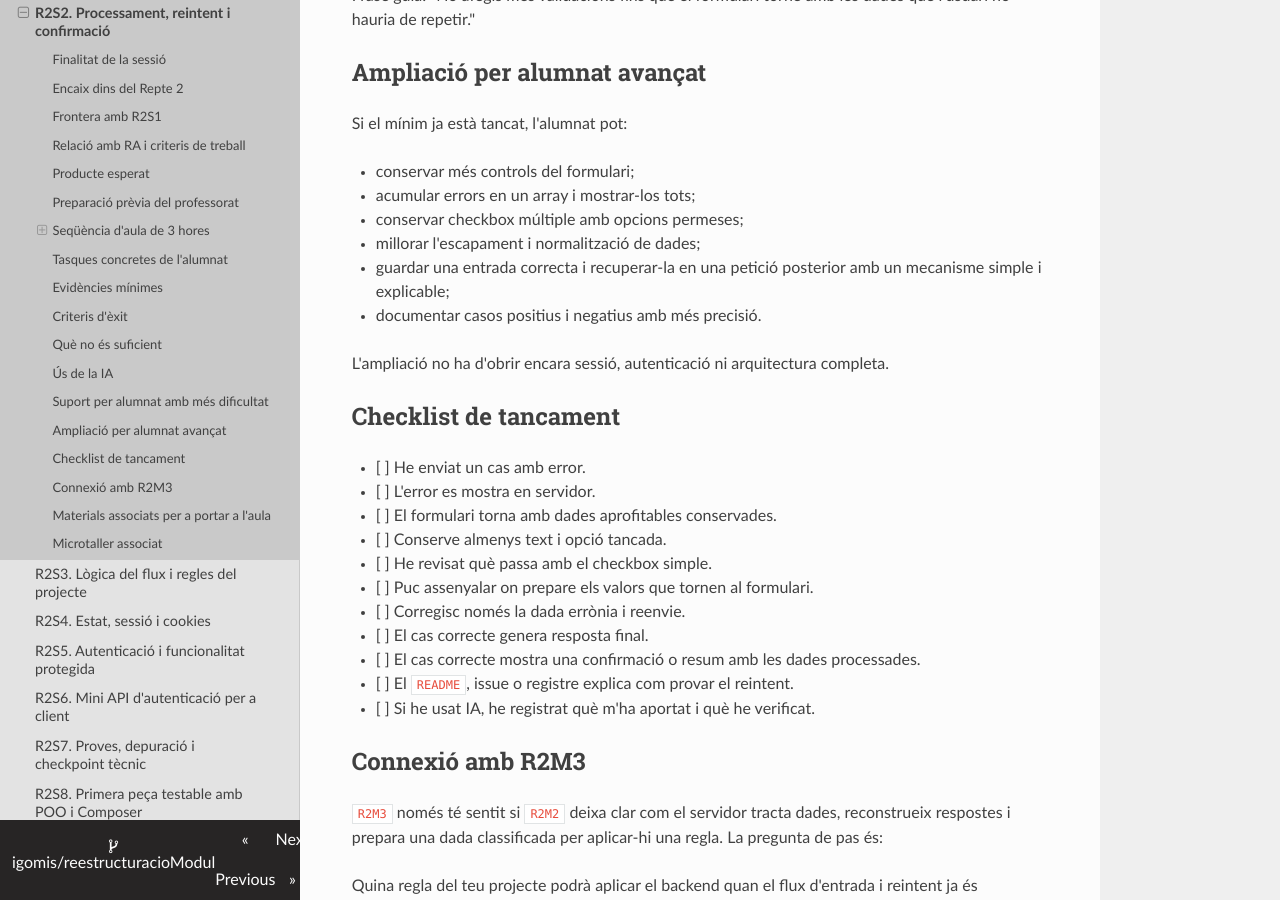
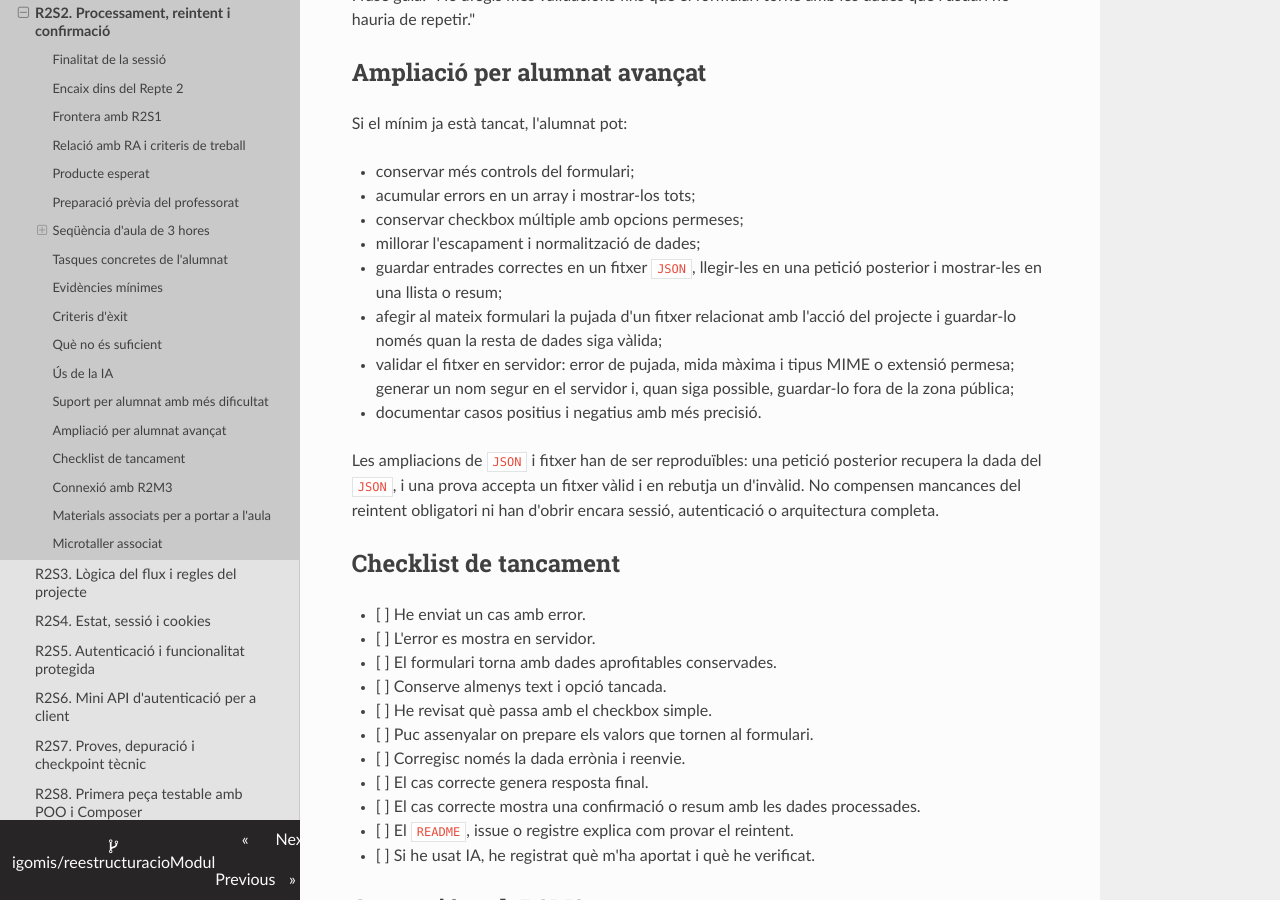
Before and after one commit to igomis/reestructuracioModul, an MkDocs documentation site: the page built from docs/01_programacio_modul/programacio_aula_r2s2_processament_reintent_conservacio_dades.md, in a window 1280 px wide and 900 px high, scrolled down 7619 px. Built offline with MkDocs 1.6.1, drawn with Linux system fonts in a browser that asks for light colours; nearby versions of some CDN libraries.

Commit message:
docs(r2m2): afegeix ampliacions JSON i fitxers

```diff
--- a/docs/01_programacio_modul/programacio_aula_r2s2_processament_reintent_conservacio_dades.md
+++ b/docs/01_programacio_modul/programacio_aula_r2s2_processament_reintent_conservacio_dades.md
@@ -277,10 +277,12 @@ Si el mínim ja està tancat, l'alumnat pot:
 - acumular errors en un array i mostrar-los tots;
 - conservar checkbox múltiple amb opcions permeses;
 - millorar l'escapament i normalització de dades;
-- guardar una entrada correcta i recuperar-la en una petició posterior amb un mecanisme simple i explicable;
+- guardar entrades correctes en un fitxer `JSON`, llegir-les en una petició posterior i mostrar-les en una llista o resum;
+- afegir al mateix formulari la pujada d'un fitxer relacionat amb l'acció del projecte i guardar-lo només quan la resta de dades siga vàlida;
+- validar el fitxer en servidor: error de pujada, mida màxima i tipus MIME o extensió permesa; generar un nom segur en el servidor i, quan siga possible, guardar-lo fora de la zona pública;
 - documentar casos positius i negatius amb més precisió.
 
-L'ampliació no ha d'obrir encara sessió, autenticació ni arquitectura completa.
+Les ampliacions de `JSON` i fitxer han de ser reproduïbles: una petició posterior recupera la dada del `JSON`, i una prova accepta un fitxer vàlid i en rebutja un d'invàlid. No compensen mancances del reintent obligatori ni han d'obrir encara sessió, autenticació o arquitectura completa.
 
 ## Checklist de tancament
 
```
